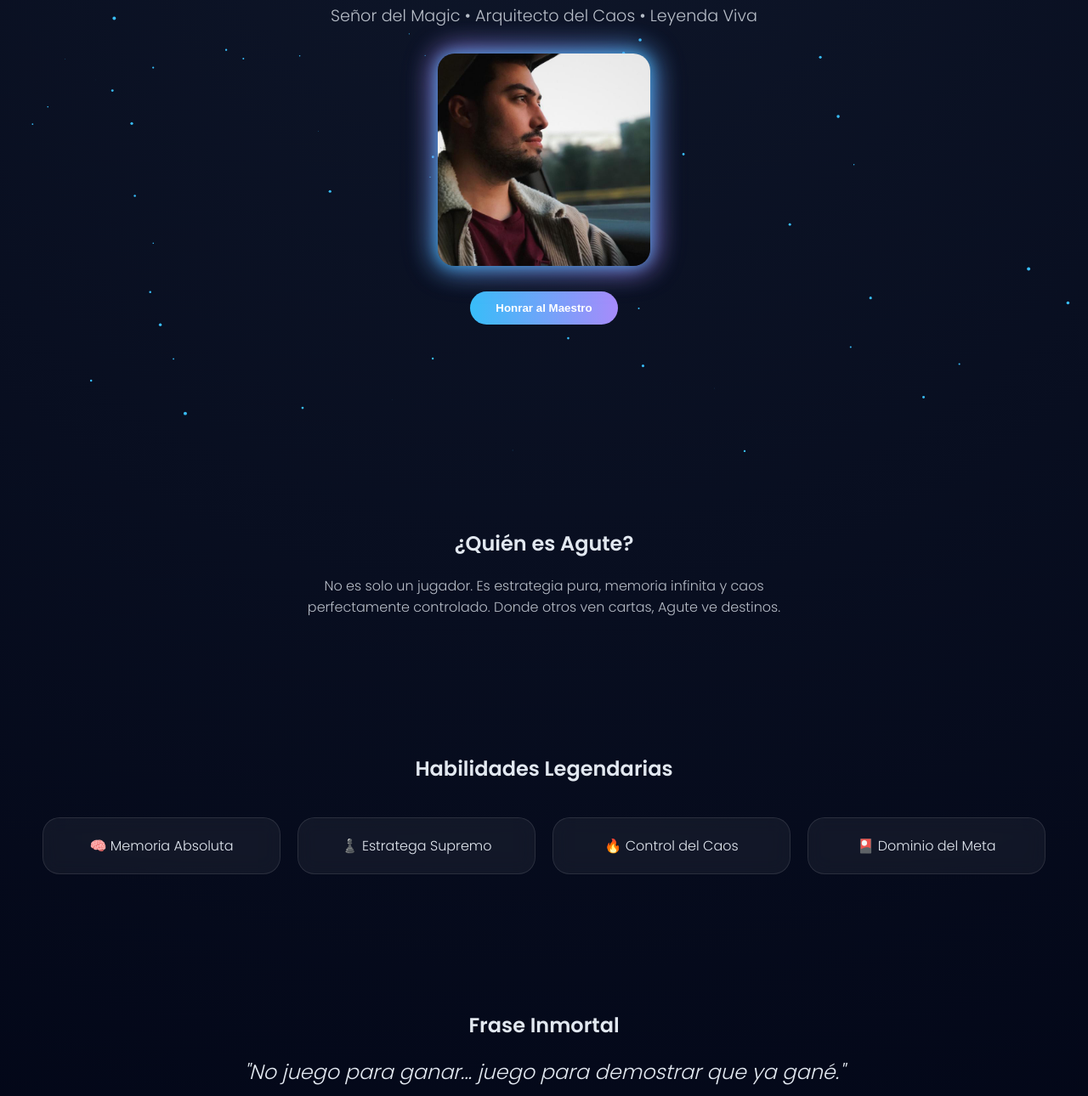
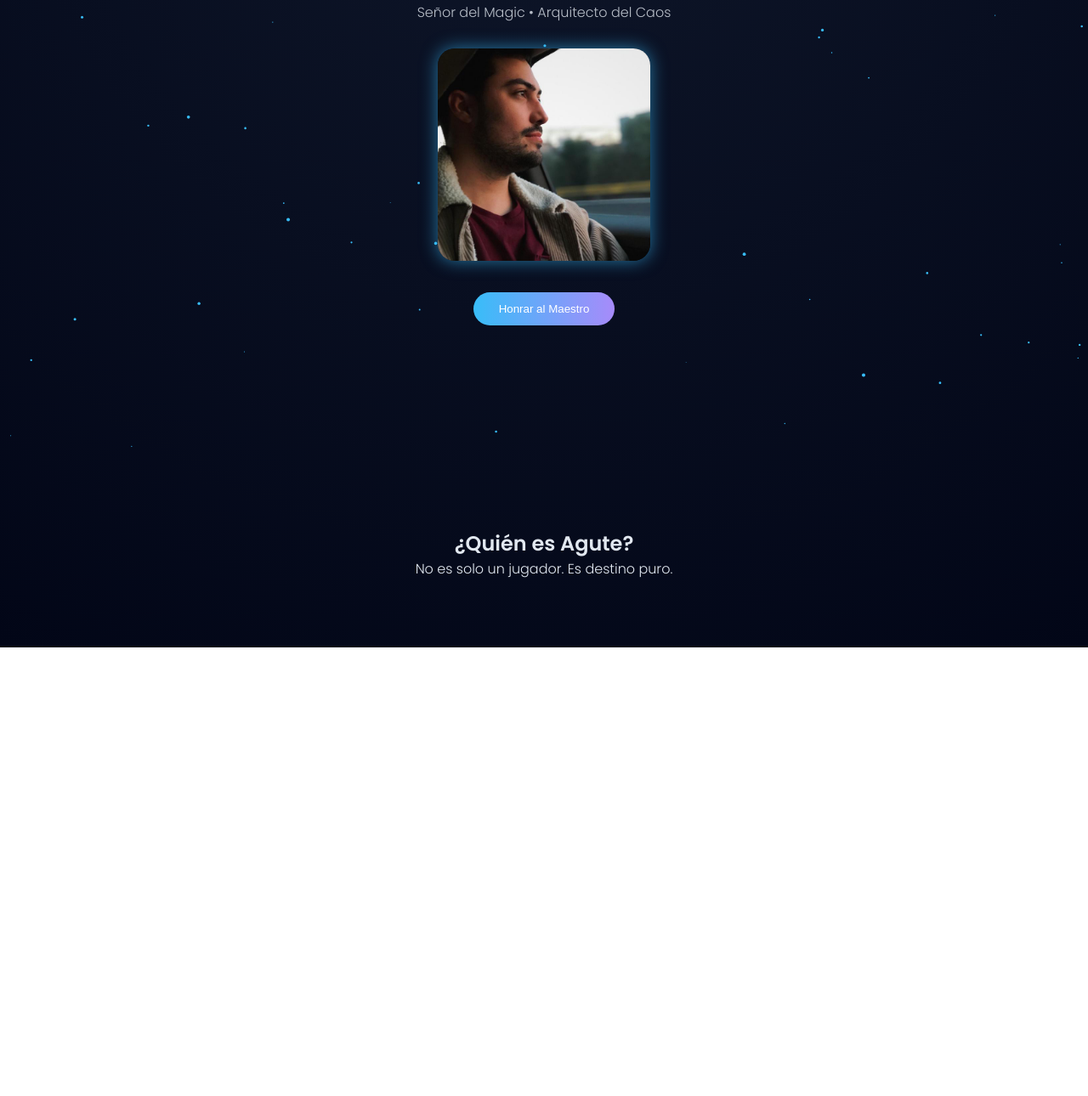
Before and after one commit to Phyrezen/vercelTest, a plain HTML site: page index.html in a window 1280 px wide. Shown: the part 258-1548 px from the top of the page at 85% size. After the commit the page ends 1020 px from the top, so only its background shows below. Drawn offline with Linux system fonts and the light colour scheme.

Commit message:
Update index.html

```diff
--- a/index.html
+++ b/index.html
@@ -4,6 +4,7 @@
     <meta charset="UTF-8" />
     <meta name="viewport" content="width=device-width, initial-scale=1.0" />
     <title>Agute - Señor del Magic</title>
+
     <link href="https://fonts.googleapis.com/css2?family=Orbitron:wght@400;700&family=Poppins:wght@300;600&display=swap" rel="stylesheet" />
 
     <style>
@@ -34,64 +35,6 @@
         justify-content: center;
         align-items: center;
         text-align: center;
-        position: relative;
-      }
-
-      /* Imagen Agute */
-      .agute-wrapper {
-        position: relative;
-        display: flex;
-        justify-content: center;
-        margin-top: 30px;
-      }
-
-      .agute-img {
-        width: 250px;
-        border-radius: 20px;
-        box-shadow:
-          0 0 15px rgba(56, 189, 248, 0.6),
-          0 0 40px rgba(167, 139, 250, 0.4);
-        transition: all 0.4s ease;
-      }
-
-      .agute-img:hover {
-        transform: scale(1.08) rotate(1deg);
-        box-shadow:
-          0 0 25px rgba(56, 189, 248, 0.9),
-          0 0 60px rgba(167, 139, 250, 0.7),
-          0 0 100px rgba(56, 189, 248, 0.5);
-      }
-
-      .agute-wrapper::after {
-        content: '';
-        position: absolute;
-        inset: -5px;
-        border-radius: 25px;
-        background: linear-gradient(45deg, #38bdf8, #a78bfa, #38bdf8);
-        filter: blur(15px);
-        z-index: -1;
-        opacity: 0.7;
-        animation: glowMove 4s linear infinite;
-      }
-
-      @keyframes glowMove {
-        0% { background-position: 0%; }
-        100% { background-position: 300%; }
-      }
-
-      /* Gatito animado */
-      .cat {
-        position: fixed;
-        top: 20px;
-        right: 20px;
-        font-size: 40px;
-        animation: floatCat 3s ease-in-out infinite;
-        filter: drop-shadow(0 0 10px #38bdf8);
-      }
-
-      @keyframes floatCat {
-        0%, 100% { transform: translateY(0); }
-        50% { transform: translateY(-10px); }
       }
 
       h1 {
@@ -108,12 +51,44 @@
         to { text-shadow: 0 0 25px #a78bfa; }
       }
 
-      p.subtitle {
+      .subtitle {
         margin-top: 20px;
-        font-size: 1.2rem;
         opacity: 0.8;
       }
 
+      /* Imagen */
+      .agute-wrapper {
+        position: relative;
+        margin-top: 30px;
+      }
+
+      .agute-img {
+        width: 250px;
+        border-radius: 20px;
+        transition: 0.4s;
+        box-shadow: 0 0 20px rgba(56,189,248,0.6);
+      }
+
+      .agute-img:hover {
+        transform: scale(1.1);
+        box-shadow: 0 0 60px rgba(167,139,250,0.8);
+      }
+
+      /* Gatito */
+      .cat {
+        position: fixed;
+        top: 20px;
+        right: 20px;
+        font-size: 40px;
+        animation: floatCat 3s infinite;
+      }
+
+      @keyframes floatCat {
+        0%,100% { transform: translateY(0); }
+        50% { transform: translateY(-10px); }
+      }
+
+      /* Botón */
       .btn {
         margin-top: 30px;
         padding: 12px 30px;
@@ -121,48 +96,40 @@
         border: none;
         background: linear-gradient(90deg, #38bdf8, #a78bfa);
         color: white;
-        font-weight: bold;
         cursor: pointer;
         transition: 0.3s;
       }
 
       .btn:hover {
         transform: scale(1.1);
-        box-shadow: 0 0 20px rgba(167, 139, 250, 0.7);
+      }
+
+      /* Cartas */
+      .card-particle {
+        position: fixed;
+        width: 60px;
+        height: 90px;
+        background-size: cover;
+        background-position: center;
+        z-index: 999;
+        pointer-events: none;
+        animation: explode 1.5s forwards;
+      }
+
+      @keyframes explode {
+        from {
+          opacity: 1;
+          transform: scale(0.5);
+        }
+        to {
+          opacity: 0;
+          transform: translate(var(--x), var(--y)) rotate(var(--rot)) scale(1.2);
+        }
       }
 
       section {
-        padding: 80px 20px;
+        padding: 80px;
         text-align: center;
-      }
-
-      .cards {
-        display: flex;
-        flex-wrap: wrap;
-        justify-content: center;
-        gap: 20px;
-        margin-top: 40px;
-      }
-
-      .card {
-        background: rgba(255, 255, 255, 0.05);
-        backdrop-filter: blur(10px);
-        border-radius: 20px;
-        padding: 20px;
-        width: 280px;
-        transition: 0.3s;
-        border: 1px solid rgba(255, 255, 255, 0.1);
-      }
-
-      .card:hover {
-        transform: translateY(-10px) scale(1.03);
-        box-shadow: 0 10px 30px rgba(56, 189, 248, 0.2);
-      }
-
-      footer {
-        padding: 40px;
-        text-align: center;
-        opacity: 0.6;
       }
     </style>
   </head>
@@ -170,85 +137,84 @@
   <body>
     <canvas id="bg"></canvas>
 
-    <!-- Gatito -->
     <div class="cat">🐱</div>
 
     <header>
       <h1>AGUTE</h1>
-      <p class="subtitle">Señor del Magic • Arquitecto del Caos • Leyenda Viva</p>
+      <p class="subtitle">Señor del Magic • Arquitecto del Caos</p>
 
       <div class="agute-wrapper">
-        <img src="/imagen-agute.png" alt="Agute Señor del Magic" class="agute-img" />
+        <img src="/imagen-agute.png" class="agute-img" />
       </div>
 
-      <button class="btn" onclick="scrollToSection()">Honrar al Maestro</button>
+      <button class="btn" onclick="honrarMaestro()">Honrar al Maestro</button>
     </header>
 
     <section id="about">
       <h2>¿Quién es Agute?</h2>
-      <p style="margin-top:20px; max-width:600px; margin-inline:auto; opacity:0.8;">
-        No es solo un jugador. Es estrategia pura, memoria infinita y caos perfectamente controlado.
-        Donde otros ven cartas, Agute ve destinos.
-      </p>
+      <p>No es solo un jugador. Es destino puro.</p>
     </section>
 
-    <section>
-      <h2>Habilidades Legendarias</h2>
-      <div class="cards">
-        <div class="card">🧠 Memoria Absoluta</div>
-        <div class="card">♟️ Estratega Supremo</div>
-        <div class="card">🔥 Control del Caos</div>
-        <div class="card">🎴 Dominio del Meta</div>
-      </div>
-    </section>
-
-    <section>
-      <h2>Frase Inmortal</h2>
-      <p style="margin-top:20px; font-size:1.5rem; font-style:italic;">
-        "No juego para ganar... juego para demostrar que ya gané."
-      </p>
-    </section>
-
-    <footer>
-      Hecho con respeto, admiración y un poco de miedo.
-    </footer>
-
     <script>
-      function scrollToSection() {
+      function honrarMaestro() {
         document.getElementById('about').scrollIntoView({ behavior: 'smooth' });
+        lanzarCartas();
       }
 
+      function lanzarCartas() {
+        const cartas = [
+          '/cards/blue-eyes.jpg',
+          '/cards/dark-magician.jpg',
+          '/cards/exodia.jpg'
+        ];
+
+        for (let i = 0; i < 30; i++) {
+          const c = document.createElement('div');
+          c.className = 'card-particle';
+
+          c.style.backgroundImage = `url(${cartas[Math.floor(Math.random()*cartas.length)]})`;
+
+          c.style.left = window.innerWidth / 2 + 'px';
+          c.style.top = window.innerHeight / 2 + 'px';
+
+          c.style.setProperty('--x', (Math.random() - 0.5) * 1000 + 'px');
+          c.style.setProperty('--y', (Math.random() - 0.5) * 800 + 'px');
+          c.style.setProperty('--rot', (Math.random() * 720 - 360) + 'deg');
+
+          document.body.appendChild(c);
+
+          setTimeout(() => c.remove(), 1500);
+        }
+      }
+
+      // partículas fondo
       const canvas = document.getElementById('bg');
       const ctx = canvas.getContext('2d');
 
       canvas.width = window.innerWidth;
       canvas.height = window.innerHeight;
 
-      let particles = [];
-
-      for (let i = 0; i < 80; i++) {
-        particles.push({
-          x: Math.random() * canvas.width,
-          y: Math.random() * canvas.height,
-          r: Math.random() * 2,
-          dx: (Math.random() - 0.5) * 0.5,
-          dy: (Math.random() - 0.5) * 0.5
-        });
-      }
+      let particles = Array.from({ length: 80 }, () => ({
+        x: Math.random() * canvas.width,
+        y: Math.random() * canvas.height,
+        r: Math.random() * 2,
+        dx: (Math.random() - 0.5),
+        dy: (Math.random() - 0.5)
+      }));
 
       function animate() {
-        ctx.clearRect(0, 0, canvas.width, canvas.height);
+        ctx.clearRect(0,0,canvas.width,canvas.height);
         particles.forEach(p => {
           ctx.beginPath();
-          ctx.arc(p.x, p.y, p.r, 0, Math.PI * 2);
+          ctx.arc(p.x,p.y,p.r,0,Math.PI*2);
           ctx.fillStyle = '#38bdf8';
           ctx.fill();
 
           p.x += p.dx;
           p.y += p.dy;
 
-          if (p.x < 0 || p.x > canvas.width) p.dx *= -1;
-          if (p.y < 0 || p.y > canvas.height) p.dy *= -1;
+          if (p.x<0||p.x>canvas.width) p.dx*=-1;
+          if (p.y<0||p.y>canvas.height) p.dy*=-1;
         });
         requestAnimationFrame(animate);
       }
```
